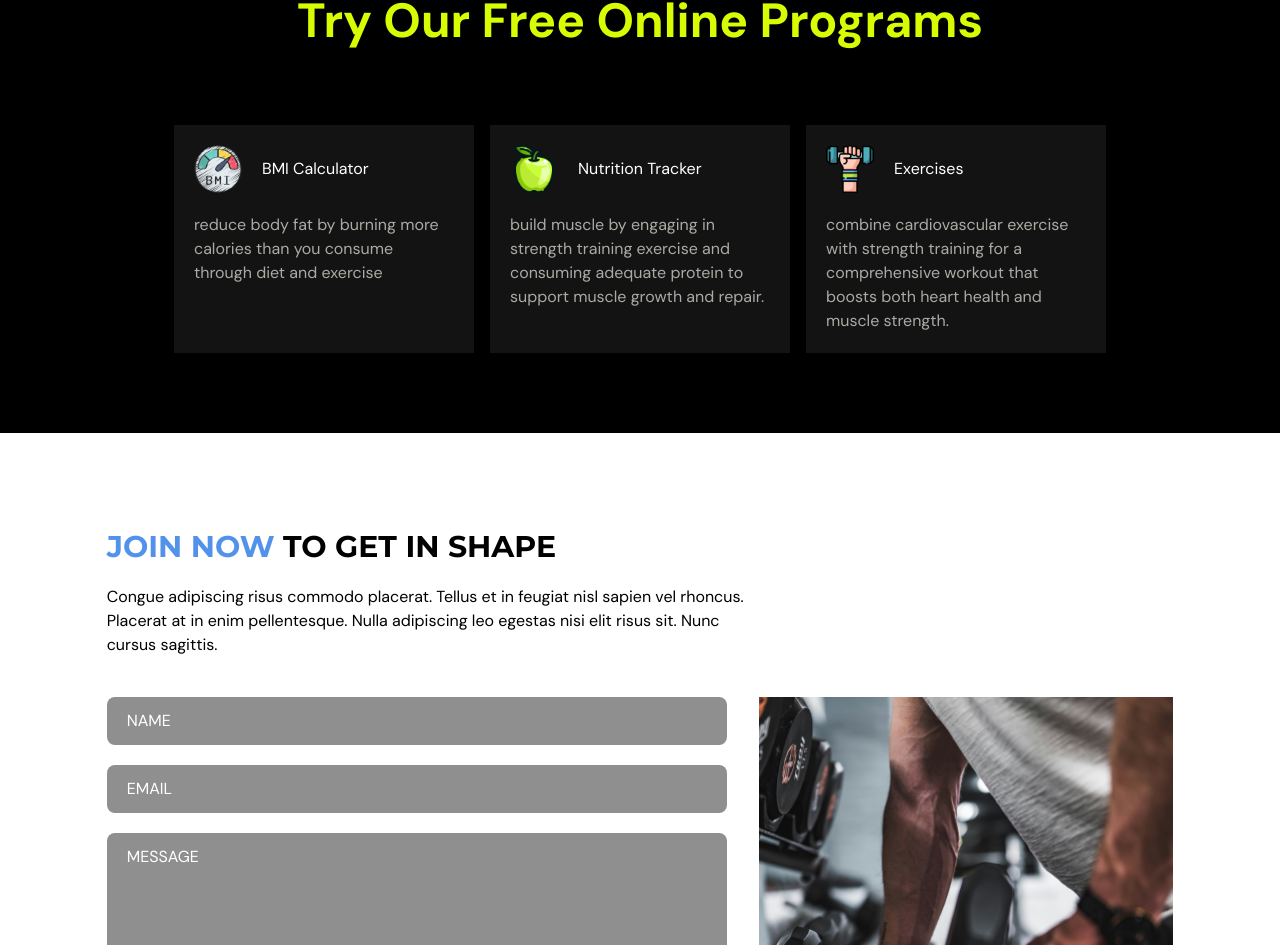
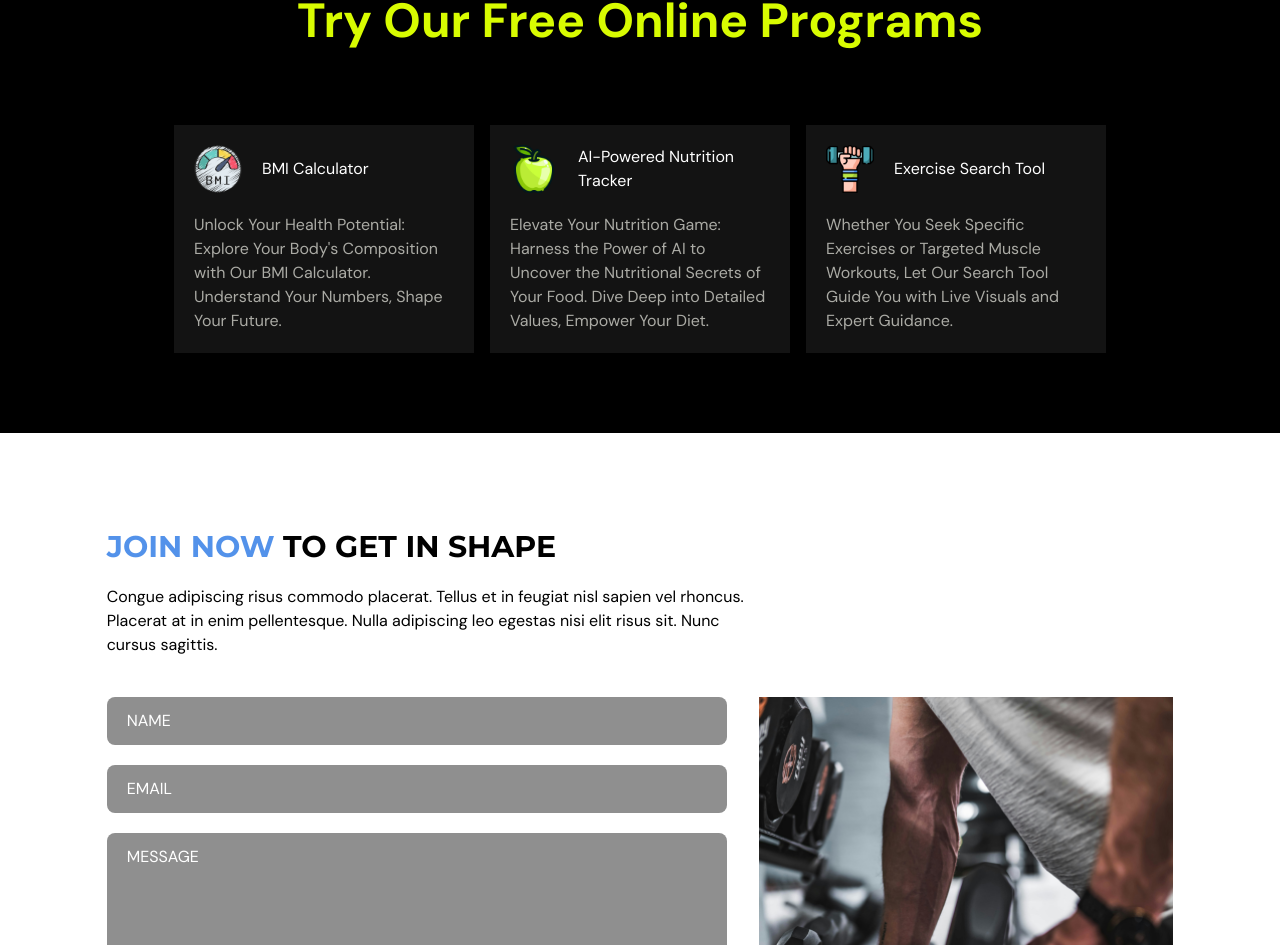
Before and after one commit to 808NV/FitFusion, a React (Vite) app: page / in a window 1280 px wide. Shown: the part 3051-3996 px from the top of the page. Built offline with nearby package versions, Linux system fonts and the light colour scheme.

Commit message:
update text

```diff
--- a/src/pages/Programs.tsx
+++ b/src/pages/Programs.tsx
@@ -87,8 +87,9 @@ const Programs = ({ setSelectedPage }: Props) => {
                   <h3>BMI Calculator</h3>
                 </div>
                 <p className="text-[#ababa5]">
-                  reduce body fat by burning more calories than you consume
-                  through diet and exercise
+                  Unlock Your Health Potential: Explore Your Body's Composition
+                  with Our BMI Calculator. Understand Your Numbers, Shape Your
+                  Future.
                 </p>
               </div>{" "}
               {showNutriModal ? (
@@ -110,12 +111,12 @@ const Programs = ({ setSelectedPage }: Props) => {
                     alt="A strong muscle"
                     className="bg-transparent w-12 rounded-sm"
                   />
-                  <h3>Nutrition Tracker</h3>
+                  <h3>AI-Powered Nutrition Tracker</h3>
                 </div>
                 <p className="text-[#ababa5]">
-                  build muscle by engaging in strength training exercise and
-                  consuming adequate protein to support muscle growth and
-                  repair.
+                  Elevate Your Nutrition Game: Harness the Power of AI to
+                  Uncover the Nutritional Secrets of Your Food. Dive Deep into
+                  Detailed Values, Empower Your Diet.
                 </p>
               </div>
               {showExerModal ? (
@@ -137,12 +138,12 @@ const Programs = ({ setSelectedPage }: Props) => {
                     alt="A heart beating"
                     className="bg-transparent w-12 rounded-sm"
                   />
-                  <h3>Exercises</h3>
+                  <h3>Exercise Search Tool</h3>
                 </div>
                 <p className="text-[#ababa5]">
-                  combine cardiovascular exercise with strength training for a
-                  comprehensive workout that boosts both heart health and muscle
-                  strength.
+                  Whether You Seek Specific Exercises or Targeted Muscle
+                  Workouts, Let Our Search Tool Guide You with Live Visuals and
+                  Expert Guidance.
                 </p>
               </div>
             </div>
```
